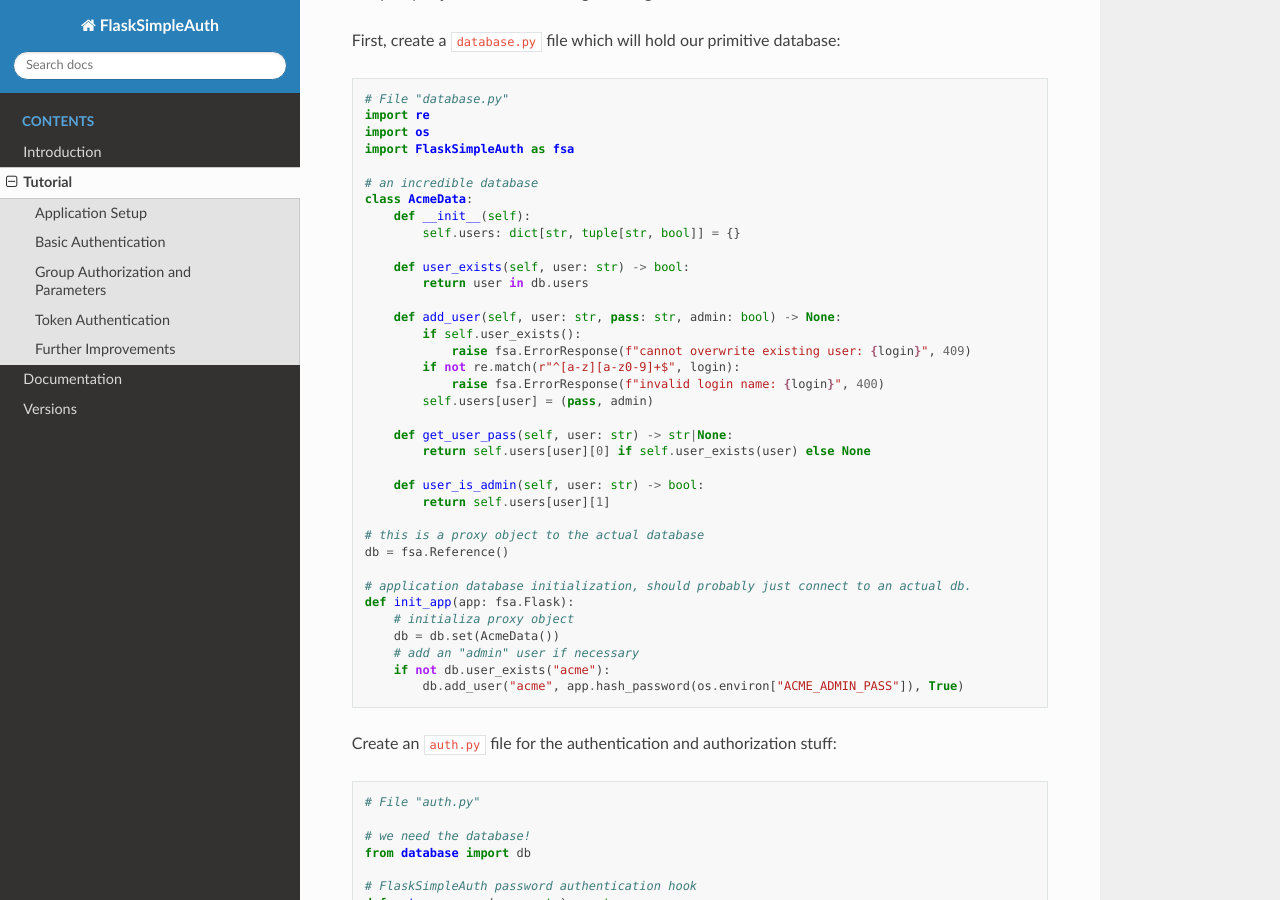
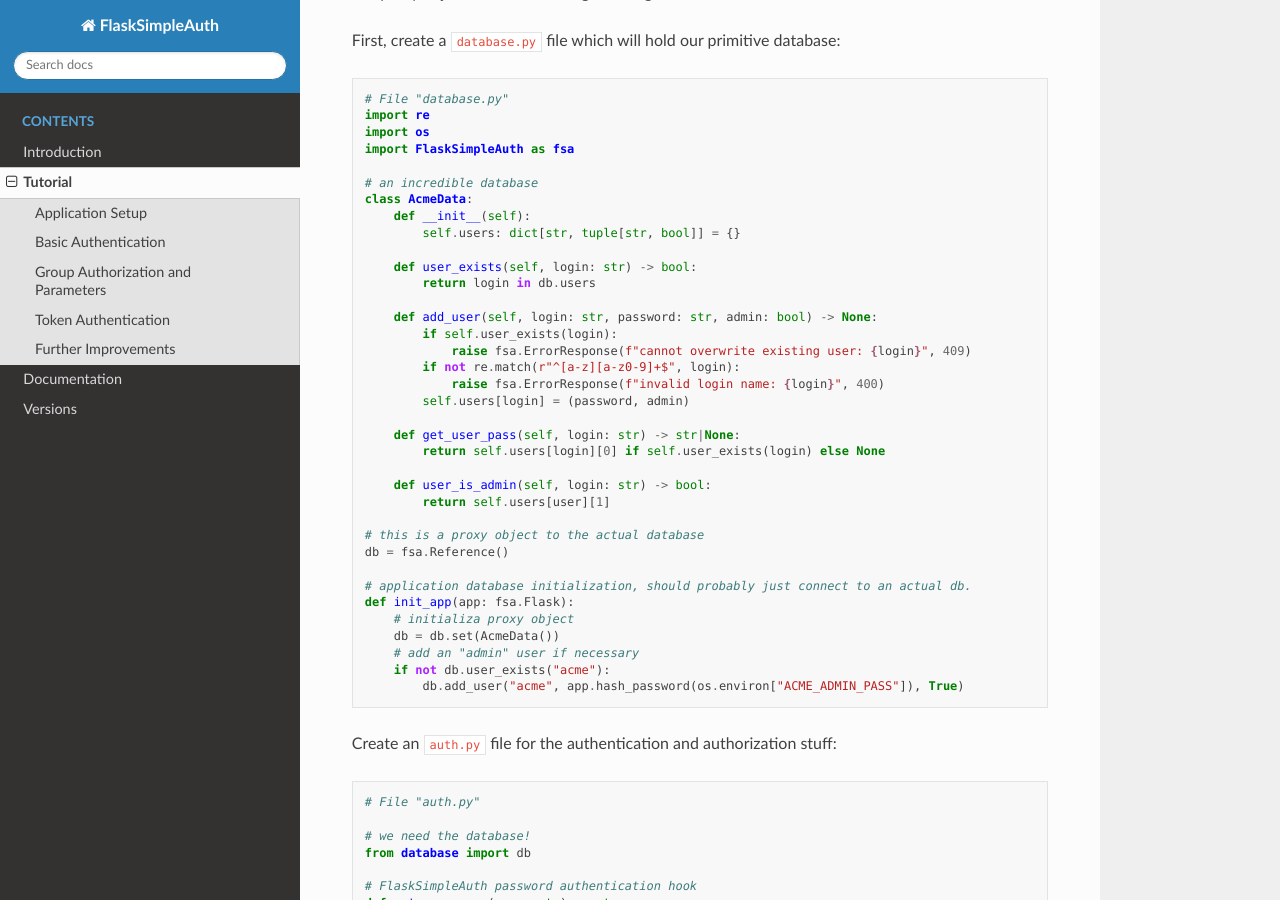
Before and after one commit to zx80/flask-simple-auth, a Sphinx documentation site: the page built from docs/TUTORIAL.md, in a window 1280 px wide and 900 px high, scrolled down 2006 px. Built offline with Sphinx 7.4.7 and the Read the Docs theme 2.0.0, drawn with Linux system fonts in a browser that asks for light colours; pages that are not in the unit, such as notebooks, are missing from menus.

Commit message:
fix untested parameter names

```diff
--- a/docs/TUTORIAL.md
+++ b/docs/TUTORIAL.md
@@ -111,20 +111,20 @@ class AcmeData:
     def __init__(self):
         self.users: dict[str, tuple[str, bool]] = {}
 
-    def user_exists(self, user: str) -> bool:
-        return user in db.users
+    def user_exists(self, login: str) -> bool:
+        return login in db.users
 
-    def add_user(self, user: str, pass: str, admin: bool) -> None:
-        if self.user_exists():
+    def add_user(self, login: str, password: str, admin: bool) -> None:
+        if self.user_exists(login):
             raise fsa.ErrorResponse(f"cannot overwrite existing user: {login}", 409)
         if not re.match(r"^[a-z][a-z0-9]+$", login):
             raise fsa.ErrorResponse(f"invalid login name: {login}", 400)
-        self.users[user] = (pass, admin)
+        self.users[login] = (password, admin)
 
-    def get_user_pass(self, user: str) -> str|None:
-        return self.users[user][0] if self.user_exists(user) else None
+    def get_user_pass(self, login: str) -> str|None:
+        return self.users[login][0] if self.user_exists(login) else None
 
-    def user_is_admin(self, user: str) -> bool:
+    def user_is_admin(self, login: str) -> bool:
         return self.users[user][1]
 
 # this is a proxy object to the actual database
```
